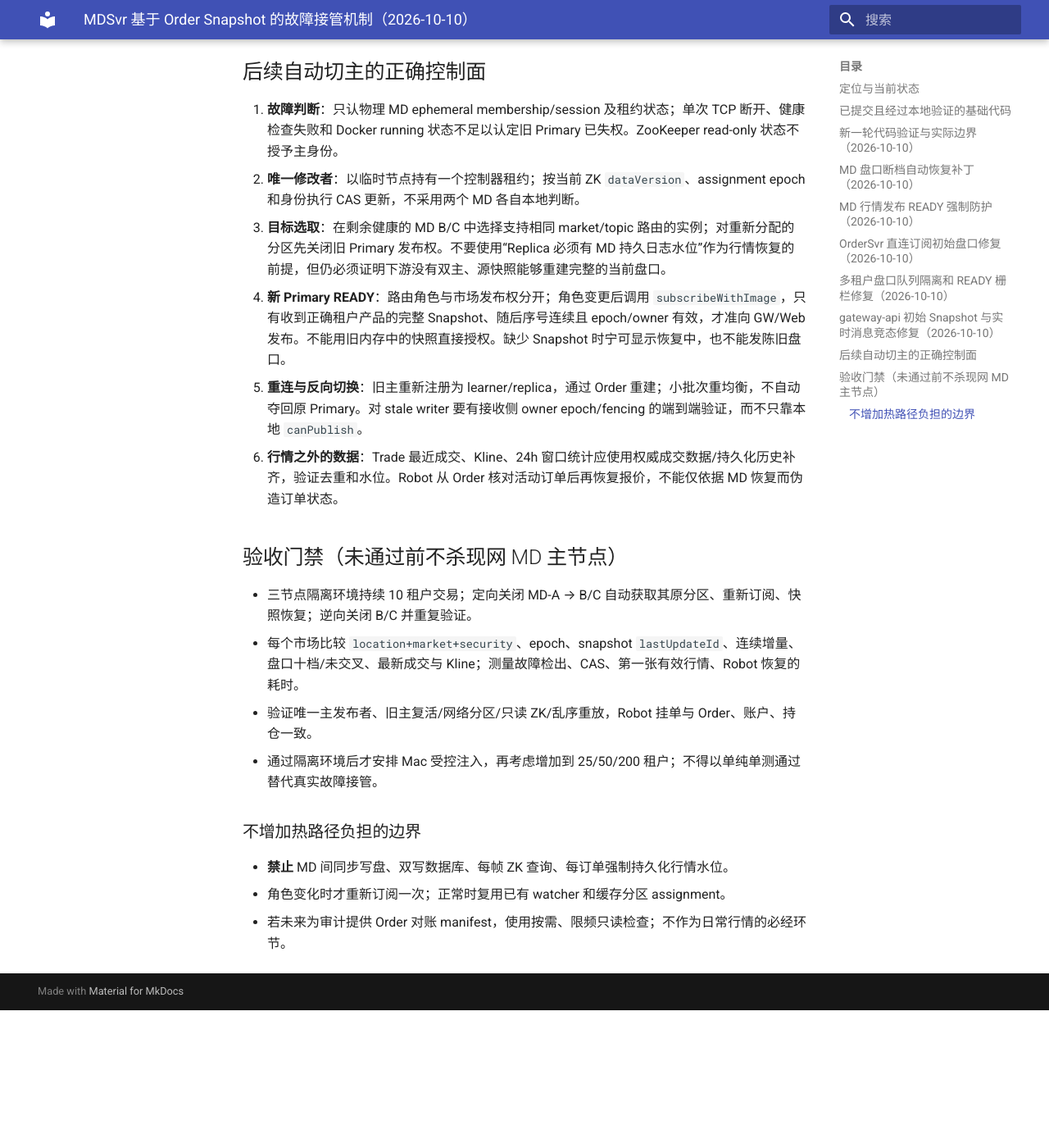
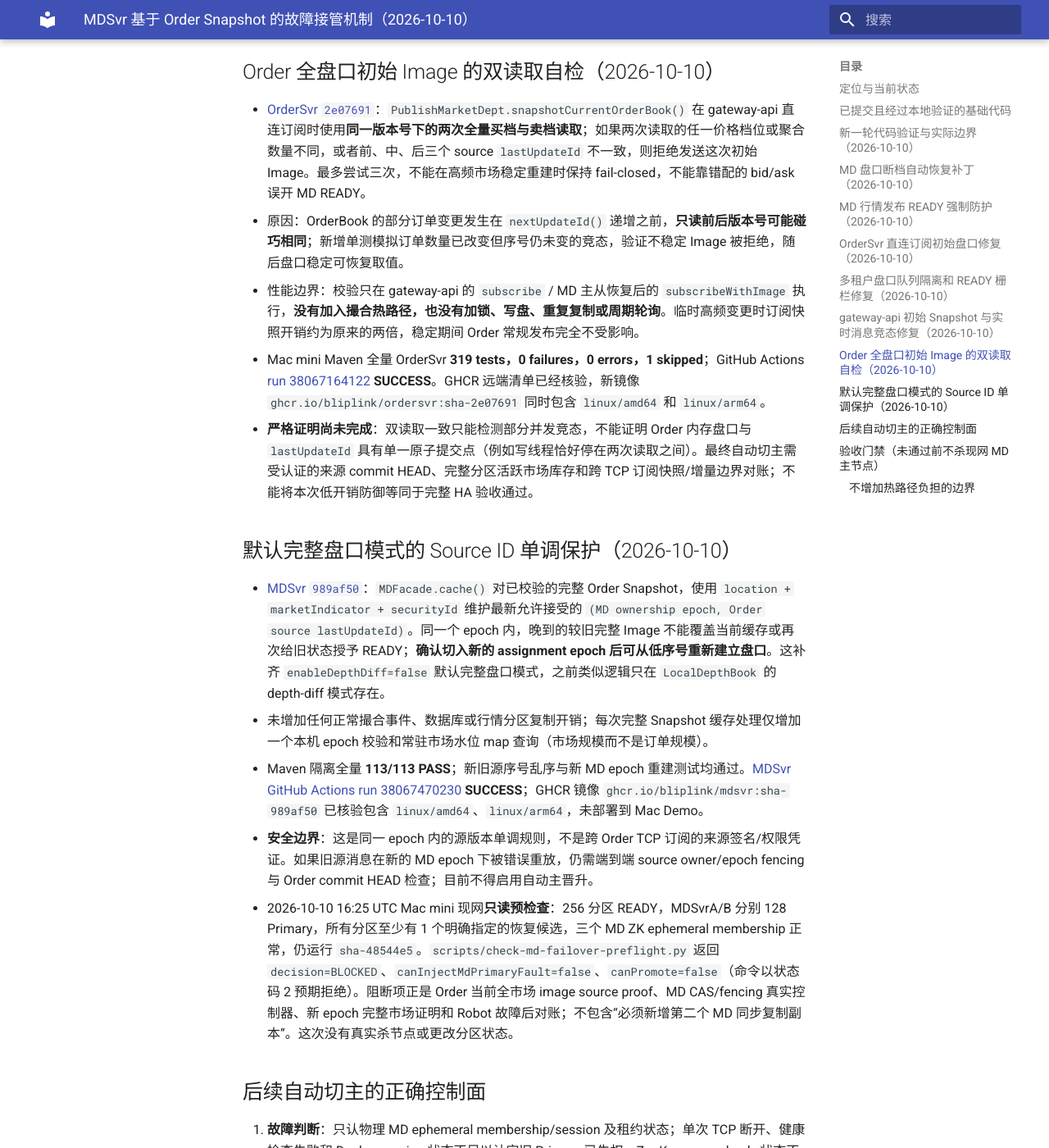
Before and after one commit to bliplink/dc-quant-deploy, an MkDocs documentation site: the page built from docs/MD_ORDER_SNAPSHOT_FAILOVER_RECOVERY_20261010.zh-CN.md, in a window 1280 px wide and 1400 px high, scrolled down 5064 px. Shown: the whole window at 82% size. Built offline with MkDocs 1.6.1 and Material for MkDocs 9.7.7, drawn with Linux system fonts in a browser that asks for light colours; before the commit the page ends 6296 px from its top, so only the background shows below that.

Commit message:
docs(md-ha): record source image double-read and full-book version safeguards

```diff
--- a/docs/MD_ORDER_SNAPSHOT_FAILOVER_RECOVERY_20261010.zh-CN.md
+++ b/docs/MD_ORDER_SNAPSHOT_FAILOVER_RECOVERY_20261010.zh-CN.md
@@ -66,6 +66,22 @@
 - Mac 隔离 Maven 全量回归：MDSvr **112/112 PASS**；OrderSvr **317 tests、0 failures、0 errors、1 skipped**。GitHub Actions：[MD run 38066179657](https://github.com/bliplink/com.app.dc.mdsvr/actions/runs/38066179657) **SUCCESS**，[Order run 38066242279](https://github.com/bliplink/com.app.dc.ordersvr/actions/runs/38066242279) **SUCCESS**。远端 GHCR 清单均已核验：`ghcr.io/bliplink/mdsvr:sha-c5c8c6d` 和 `ghcr.io/bliplink/ordersvr:sha-6fbeee7` 均包含 `linux/amd64`、`linux/arm64`；这些构建未替换 Mac 现网镜像。
 - 当前仍非“生产级可自动晋升”证明：Order 内存读到的 `lastUpdateId` 与两侧价位快照在撮合并发更新期间尚未具备严格原子性承诺；Gateway TCP 快照与推送没有经认证的单一 stream watermark，所有市场实时库存证明、持久 Order 接收侧 fencing/租约与 Robot 订单重新核对也尚未闭环。故障注入门禁继续 **BLOCKED**，现网 MD/Order 镜像保持原版。
 
+## Order 全盘口初始 Image 的双读取自检（2026-10-10）
+
+- [OrderSvr `2e07691`](https://github.com/bliplink/com.app.dc.ordersvr/commit/2e07691)：`PublishMarketDept.snapshotCurrentOrderBook()` 在 gateway-api 直连订阅时使用**同一版本号下的两次全量买档与卖档读取**；如果两次读取的任一价格档位或聚合数量不同，或者前、中、后三个 source `lastUpdateId` 不一致，则拒绝发送这次初始 Image。最多尝试三次，不能在高频市场稳定重建时保持 fail-closed，不能靠错配的 bid/ask 误开 MD READY。
+- 原因：OrderBook 的部分订单变更发生在 `nextUpdateId()` 递增之前，**只读前后版本号可能碰巧相同**；新增单测模拟订单数量已改变但序号仍未变的竞态，验证不稳定 Image 被拒绝，随后盘口稳定可恢复取值。
+- 性能边界：校验只在 gateway-api 的 `subscribe` / MD 主从恢复后的 `subscribeWithImage` 执行，**没有加入撮合热路径，也没有加锁、写盘、重复复制或周期轮询**。临时高频变更时订阅快照开销约为原来的两倍，稳定期间 Order 常规发布完全不受影响。
+- Mac mini Maven 全量 OrderSvr **319 tests，0 failures，0 errors，1 skipped**；GitHub Actions [run 38067164122](https://github.com/bliplink/com.app.dc.ordersvr/actions/runs/38067164122) **SUCCESS**。GHCR 远端清单已经核验，新镜像 `ghcr.io/bliplink/ordersvr:sha-2e07691` 同时包含 `linux/amd64` 和 `linux/arm64`。
+- **严格证明尚未完成**：双读取一致只能检测部分并发竞态，不能证明 Order 内存盘口与 `lastUpdateId` 具有单一原子提交点（例如写线程恰好停在两次读取之间）。最终自动切主需受认证的来源 commit HEAD、完整分区活跃市场库存和跨 TCP 订阅快照/增量边界对账；不能将本次低开销防御等同于完整 HA 验收通过。
+
+## 默认完整盘口模式的 Source ID 单调保护（2026-10-10）
+
+- [MDSvr `989af50`](https://github.com/bliplink/com.app.dc.mdsvr/commit/989af50)：`MDFacade.cache()` 对已校验的完整 Order Snapshot，使用 `location + marketIndicator + securityId` 维护最新允许接受的 `(MD ownership epoch, Order source lastUpdateId)`。同一个 epoch 内，晚到的较旧完整 Image 不能覆盖当前缓存或再次给旧状态授予 READY；**确认切入新的 assignment epoch 后可从低序号重新建立盘口**。这补齐 `enableDepthDiff=false` 默认完整盘口模式，之前类似逻辑只在 `LocalDepthBook` 的 depth-diff 模式存在。
+- 未增加任何正常撮合事件、数据库或行情分区复制开销；每次完整 Snapshot 缓存处理仅增加一个本机 epoch 校验和常驻市场水位 map 查询（市场规模而不是订单规模）。
+- Maven 隔离全量 **113/113 PASS**；新旧源序号乱序与新 MD epoch 重建测试均通过。[MDSvr GitHub Actions run 38067470230](https://github.com/bliplink/com.app.dc.mdsvr/actions/runs/38067470230) **SUCCESS**；GHCR 镜像 `ghcr.io/bliplink/mdsvr:sha-989af50` 已核验包含 `linux/amd64`、`linux/arm64`，未部署到 Mac Demo。
+- **安全边界**：这是同一 epoch 内的源版本单调规则，不是跨 Order TCP 订阅的来源签名/权限凭证。如果旧源消息在新的 MD epoch 下被错误重放，仍需端到端 source owner/epoch fencing 与 Order commit HEAD 检查；目前不得启用自动主晋升。
+- 2026-10-10 16:25 UTC Mac mini 现网**只读预检查**：256 分区 READY，MDSvrA/B 分别 128 Primary，所有分区至少有 1 个明确指定的恢复候选，三个 MD ZK ephemeral membership 正常，仍运行 `sha-48544e5`。`scripts/check-md-failover-preflight.py` 返回 `decision=BLOCKED`、`canInjectMdPrimaryFault=false`、`canPromote=false`（命令以状态码 2 预期拒绝）。阻断项正是 Order 当前全市场 image source proof、MD CAS/fencing 真实控制器、新 epoch 完整市场证明和 Robot 故障后对账；不包含“必须新增第二个 MD 同步复制副本”。这次没有真实杀节点或更改分区状态。
+
 ## 后续自动切主的正确控制面
 
 1. **故障判断**：只认物理 MD ephemeral membership/session 及租约状态；单次 TCP 断开、健康检查失败和 Docker running 状态不足以认定旧 Primary 已失权。ZooKeeper read-only 状态不授予主身份。
```
